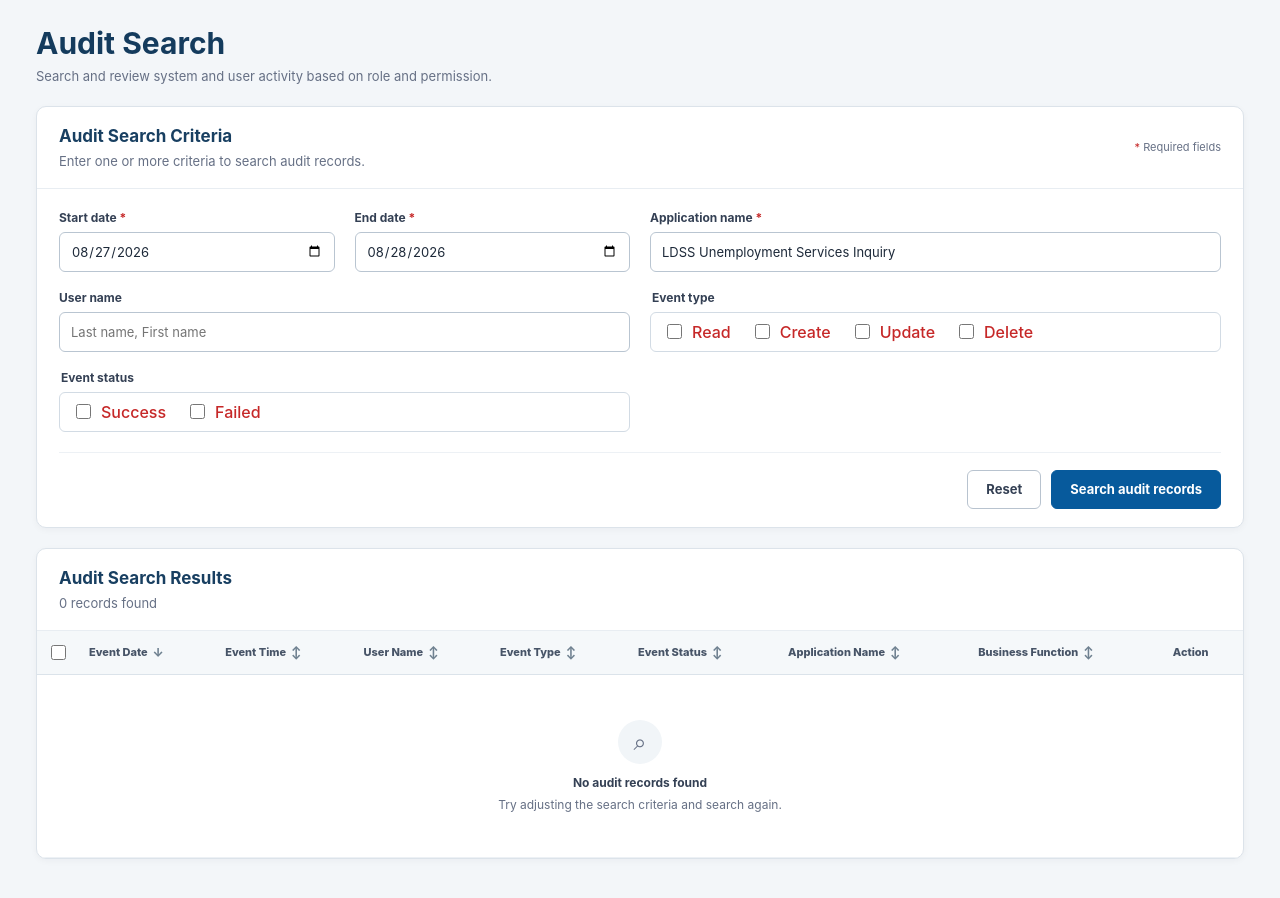
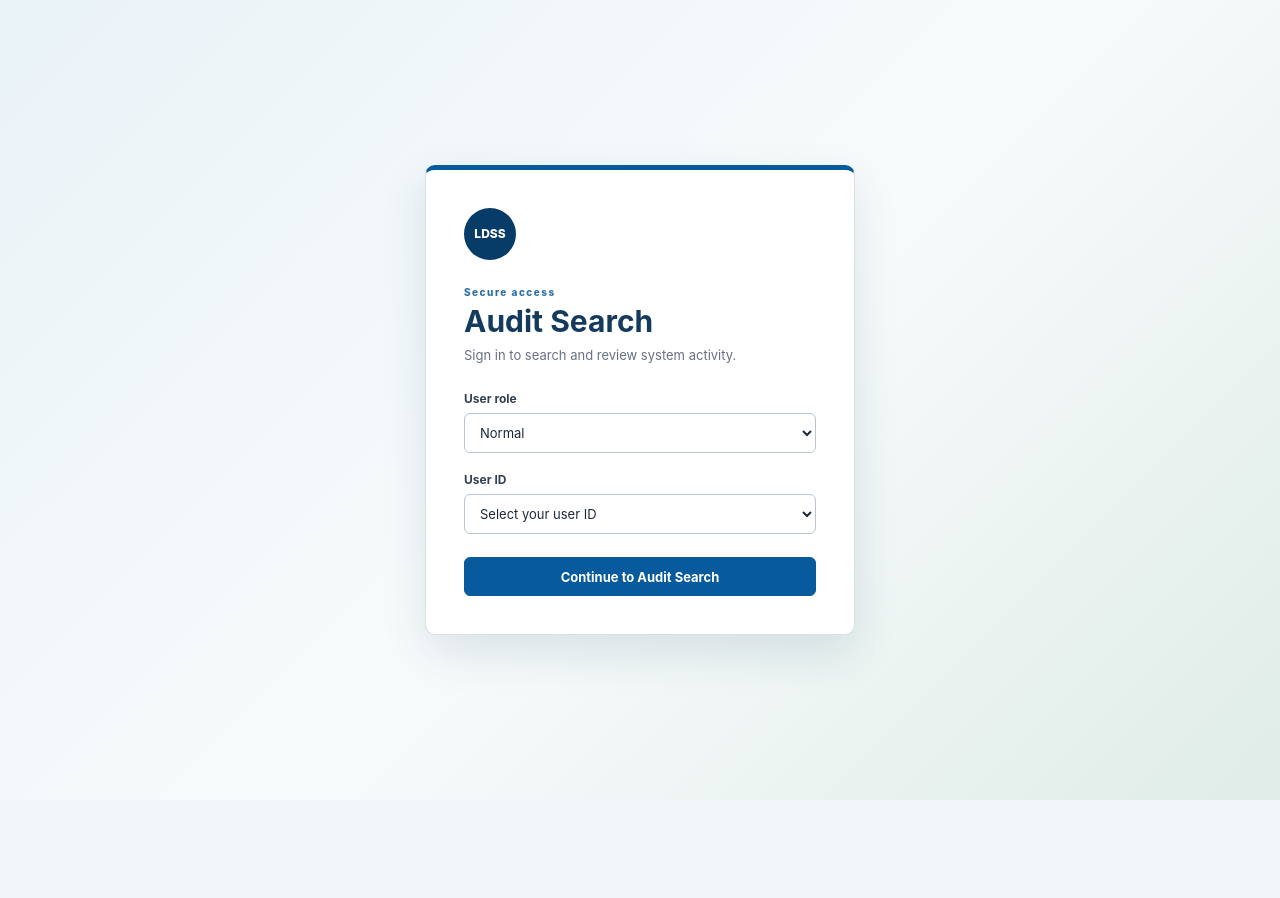
Before and after one commit to Rajeev1112/ldss-audit-search-angular-ui, an Angular app: page / in a window 1280 px wide. Shown: the top 898 px of the page. After the commit the page ends 800 px from the top, so only its background shows below. Built offline with nearby package versions, Linux system fonts and the light colour scheme.

Commit message:
added login functionality

```diff
--- /dev/null
+++ b/src/app/app-login/login.component.css
@@ -0,0 +1,73 @@
+:host {
+  display: block;
+  min-height: 100vh;
+}
+
+.login-page {
+  min-height: 100vh;
+  display: grid;
+  place-items: center;
+  padding: 32px 20px;
+  background: linear-gradient(135deg, #e9f2f7 0%, #f8fbfc 52%, #dfece7 100%);
+}
+
+.login-panel {
+  width: min(430px, 100%);
+  padding: 38px;
+  background: #fff;
+  border: 1px solid #d5e0e7;
+  border-top: 5px solid #075a9c;
+  border-radius: 10px;
+  box-shadow: 0 18px 45px rgba(20, 59, 93, .12);
+}
+
+.login-mark {
+  width: 52px;
+  height: 52px;
+  display: grid;
+  place-items: center;
+  margin-bottom: 26px;
+  border-radius: 50%;
+  background: #073b68;
+  color: #fff;
+  font-size: 12px;
+  font-weight: 800;
+}
+
+.login-panel h1 {
+  margin-top: 4px;
+}
+
+.login-intro {
+  margin: 9px 0 28px;
+  color: #667085;
+  font-size: 13px;
+}
+
+.login-panel form {
+  display: grid;
+  gap: 19px;
+}
+
+select {
+  width: 100%;
+  height: 40px;
+  padding: 0 11px;
+  border: 1px solid #b9c5d1;
+  border-radius: 6px;
+  background: #fff;
+  color: #1d2939;
+  font: inherit;
+  font-size: 13px;
+}
+
+.login-button {
+  width: 100%;
+  margin-top: 4px;
+}
+
+.login-error {
+  margin: -7px 0 0;
+  color: #b42318;
+  font-size: 11px;
+}
--- /dev/null
+++ b/src/app/app-login/login.component.html
@@ -0,0 +1,29 @@
+<main class="login-page">
+  <section class="login-panel" aria-labelledby="login-title">
+    <div class="login-mark">LDSS</div>
+    <p class="eyebrow">Secure access</p>
+    <h1 id="login-title">Audit Search</h1>
+    <p class="login-intro">Sign in to search and review system activity.</p>
+
+    <form [formGroup]="loginForm" (ngSubmit)="login()" novalidate>
+      <div class="field">
+        <label for="role">User role</label>
+        <select id="role" formControlName="role">
+          <option *ngFor="let role of roles" [value]="role">{{ role | titlecase }}</option>
+        </select>
+      </div>
+
+      <div class="field">
+        <label for="userId">User ID</label>
+        <select id="userId" formControlName="userId" autocomplete="username">
+          <option value="" disabled>Select your user ID</option>
+          <option *ngFor="let userId of userIds" [value]="userId">{{ userId }}</option>
+        </select>
+        <span class="error" *ngIf="attempted && loginForm.controls.userId.hasError('required')">User ID is required.</span>
+      </div>
+
+      <p class="login-error" *ngIf="attempted && loginForm.invalid" role="alert">Enter a user ID to continue.</p>
+      <button class="btn btn-primary login-button" type="submit">Continue to Audit Search</button>
+    </form>
+  </section>
+</main>
--- /dev/null
+++ b/src/app/app-login/login.component.ts
@@ -0,0 +1,44 @@
+import { CommonModule } from '@angular/common';
+import { Component, EventEmitter, Output, inject } from '@angular/core';
+import { FormBuilder, ReactiveFormsModule, Validators } from '@angular/forms';
+
+export type UserRole = 'admin' | 'normal' | 'other';
+
+export interface LoggedInUser {
+  id: string;
+  role: UserRole;
+}
+
+@Component({
+  selector: 'app-login',
+  standalone: true,
+  imports: [CommonModule, ReactiveFormsModule],
+  templateUrl: './login.component.html',
+  styleUrl: './login.component.css'
+})
+export class LoginComponent {
+  private readonly fb = inject(FormBuilder);
+
+  @Output() readonly loginSucceeded = new EventEmitter<LoggedInUser>();
+
+  readonly roles: UserRole[] = ['admin', 'normal', 'other'];
+  readonly userIds = ['USR1042', 'USR1068', 'USR1017'];
+
+  readonly loginForm = this.fb.group({
+    role: this.fb.control<UserRole>('normal', { nonNullable: true, validators: Validators.required }),
+    userId: this.fb.control('', { nonNullable: true, validators: Validators.required })
+  });
+
+  attempted = false;
+
+  login(): void {
+    this.attempted = true;
+    if (this.loginForm.invalid) {
+      this.loginForm.markAllAsTouched();
+      return;
+    }
+
+    const value = this.loginForm.getRawValue();
+    this.loginSucceeded.emit({ id: value.userId, role: value.role });
+  }
+}
--- a/src/app/app.component.css
+++ b/src/app/app.component.css
@@ -1,6 +1,21 @@
 :host {
   display: block;
   min-height: 100vh;
+}
+
+.header-logout {
+  border: 0;
+  border-left: 1px solid rgba(255,255,255,.3);
+  padding: 2px 0 2px 12px;
+  background: transparent;
+  color: #fff;
+  font: inherit;
+  font-size: 12px;
+  cursor: pointer;
+}
+
+.header-logout:hover {
+  text-decoration: underline;
 }
 
 .app-shell {
--- a/src/app/app.component.html
+++ b/src/app/app.component.html
@@ -1,4 +1,26 @@
+<div class="app-shell" *ngIf="!loggedInUser(); else auditWorkspace">
+  <app-login (loginSucceeded)="onLogin($event)"></app-login>
+</div>
+
+<ng-template #auditWorkspace>
 <div class="app-shell">
+  <header class="top-header">
+    <div class="brand">
+      <div class="ny-mark">NY</div>
+      <div>
+        <div class="brand-state">NEW YORK STATE</div>
+        <div class="brand-title">LDSS Unemployment Services Inquiry</div>
+      </div>
+    </div>
+    <div class="header-context">
+      <span class="environment-badge">SECURE</span>
+      <div class="user-menu">
+        <span class="avatar">{{ loggedInUser()?.id?.slice(0, 2)?.toUpperCase() }}</span>
+        <span>{{ loggedInUser()?.id }} · {{ loggedInUser()?.role | titlecase }}</span>
+        <button class="header-logout" type="button" (click)="logout()">Sign out</button>
+      </div>
+    </div>
+  </header>
 
   <main class="page">
     <section class="page-heading">
@@ -38,6 +60,7 @@
   </main>
 
 </div>
+</ng-template>
 
 <div class="modal-backdrop" *ngIf="selectedRecord() as record" (click)="closeDetails()">
   <aside class="details-panel" role="dialog" aria-modal="true" aria-labelledby="details-title" (click)="$event.stopPropagation()">
--- a/src/app/app.component.ts
+++ b/src/app/app.component.ts
@@ -1,7 +1,8 @@
 import { CommonModule } from '@angular/common';
-import { Component, OnInit, ViewEncapsulation, computed, inject, signal } from '@angular/core';
+import { Component, ViewEncapsulation, computed, inject, signal } from '@angular/core';
 import { FormBuilder, ReactiveFormsModule, Validators } from '@angular/forms';
 import { AuditApiService } from './services/audit-api.service';
+import { LoggedInUser, LoginComponent } from './app-login/login.component';
 import { AuditSearchCriteriaComponent } from './app-audit-search-criteria/audit-search-criteria.component';
 import { AuditSearchResultsComponent } from './app-audit-search-results/audit-search-results.component';
 import {
@@ -17,12 +18,12 @@ type SortDirection = 'asc' | 'desc';
 @Component({
   selector: 'app-root',
   standalone: true,
-  imports: [CommonModule, ReactiveFormsModule, AuditSearchCriteriaComponent, AuditSearchResultsComponent],
+  imports: [CommonModule, ReactiveFormsModule, LoginComponent, AuditSearchCriteriaComponent, AuditSearchResultsComponent],
   templateUrl: './app.component.html',
   styleUrl: './app.component.css',
   encapsulation: ViewEncapsulation.None
 })
-export class AppComponent implements OnInit {
+export class AppComponent {
   private readonly fb = inject(FormBuilder);
   private readonly auditApi = inject(AuditApiService);
 
@@ -36,6 +37,7 @@ export class AppComponent implements OnInit {
   readonly expandedSections = signal(new Set<number>([1, 2]));
   readonly currentPage = signal(1);
   readonly pageSize = signal(5);
+  readonly loggedInUser = signal<LoggedInUser | null>(null);
 
   readonly eventTypes: EventType[] = ['Read', 'Create', 'Update', 'Delete'];
   readonly eventStatuses: EventStatus[] = ['Success', 'Failed'];
@@ -75,8 +77,16 @@ export class AppComponent implements OnInit {
     this.pagedRecords().every(record => this.selectedIds().has(record.id))
   );
 
-  ngOnInit(): void {
+  onLogin(user: LoggedInUser): void {
+    this.loggedInUser.set(user);
     this.search();
+  }
+
+  logout(): void {
+    this.loggedInUser.set(null);
+    this.searched.set(false);
+    this.records.set([]);
+    this.selectedRecord.set(null);
   }
 
   search(): void {
```
Also changed, not shown: 1 other file (tests, documents, lock files or other folders).
